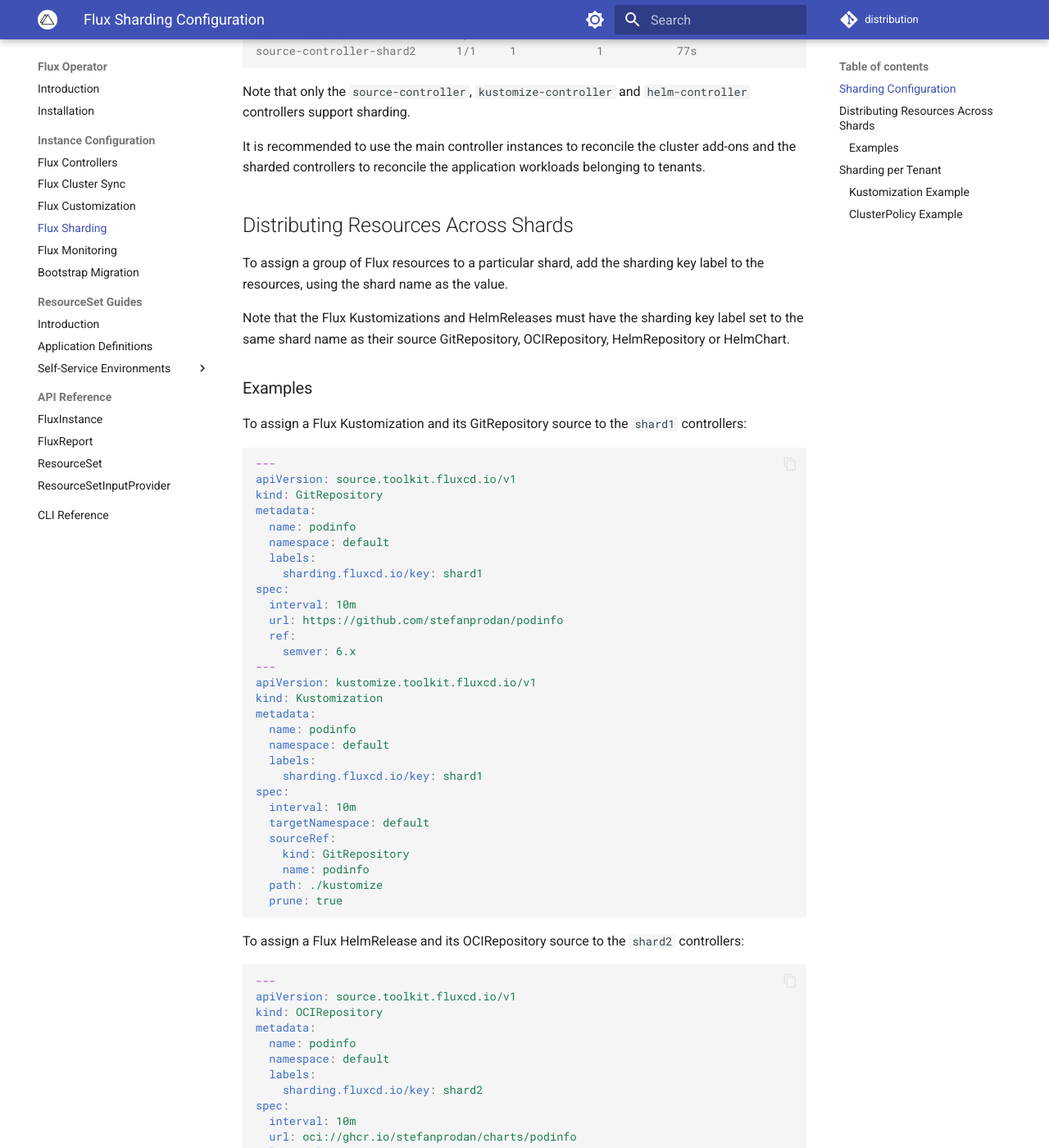
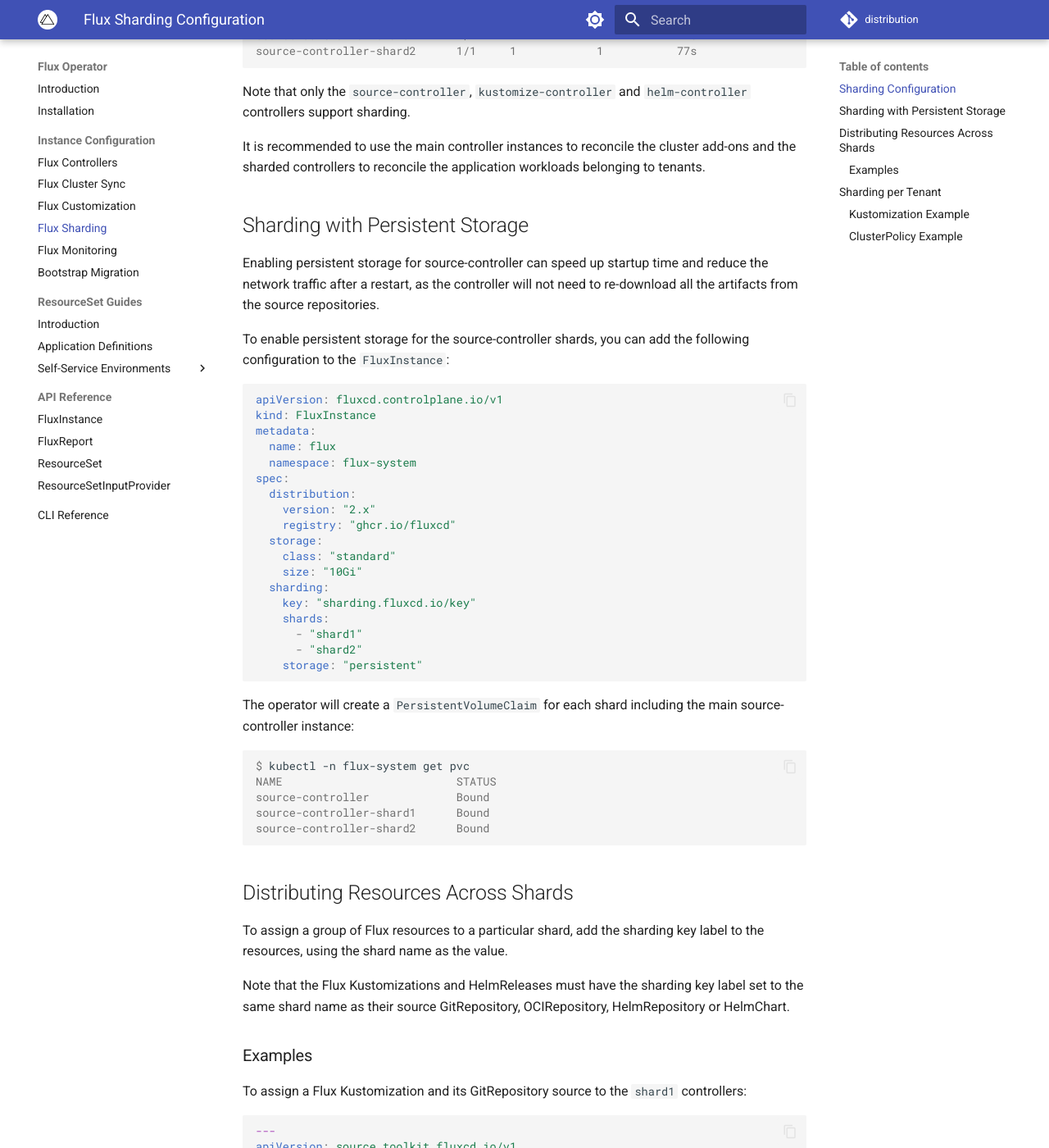
Before and after one commit to controlplaneio-fluxcd/distribution, an MkDocs documentation site: the page built from docs/operator/flux-sharding.md, in a window 1280 px wide and 1400 px high, scrolled down 1176 px. Shown: the whole window at 82% size. Built offline with MkDocs 1.6.1 and Material for MkDocs 9.7.7, drawn with Linux system fonts in a browser that asks for light colours; comment, search, counter and statistics services are not loaded.

Commit message:
Add persistent storage config to sharding doc
Signed-off-by: Stefan Prodan <stefan.prodan@gmail.com>

````diff
--- a/docs/operator/flux-sharding.md
+++ b/docs/operator/flux-sharding.md
@@ -63,6 +63,46 @@ support sharding.
 
 It is recommended to use the main controller instances to reconcile the cluster add-ons and
 the sharded controllers to reconcile the application workloads belonging to tenants.
+
+## Sharding with Persistent Storage
+
+Enabling persistent storage for source-controller can speed up startup time and
+reduce the network traffic after a restart, as the controller will not need to
+re-download all the artifacts from the source repositories.
+
+To enable persistent storage for the source-controller shards,
+you can add the following configuration to the `FluxInstance`:
+
+```yaml
+apiVersion: fluxcd.controlplane.io/v1
+kind: FluxInstance
+metadata:
+  name: flux
+  namespace: flux-system
+spec:
+  distribution:
+    version: "2.x"
+    registry: "ghcr.io/fluxcd"
+  storage:
+    class: "standard"
+    size: "10Gi"
+  sharding:
+    key: "sharding.fluxcd.io/key"
+    shards:
+      - "shard1"
+      - "shard2"
+    storage: "persistent"
+```
+
+The operator will create a `PersistentVolumeClaim` for each shard including the main source-controller instance:
+
+```console
+$ kubectl -n flux-system get pvc
+NAME                          STATUS
+source-controller             Bound
+source-controller-shard1      Bound
+source-controller-shard2      Bound
+```
 
 ## Distributing Resources Across Shards
 
````
